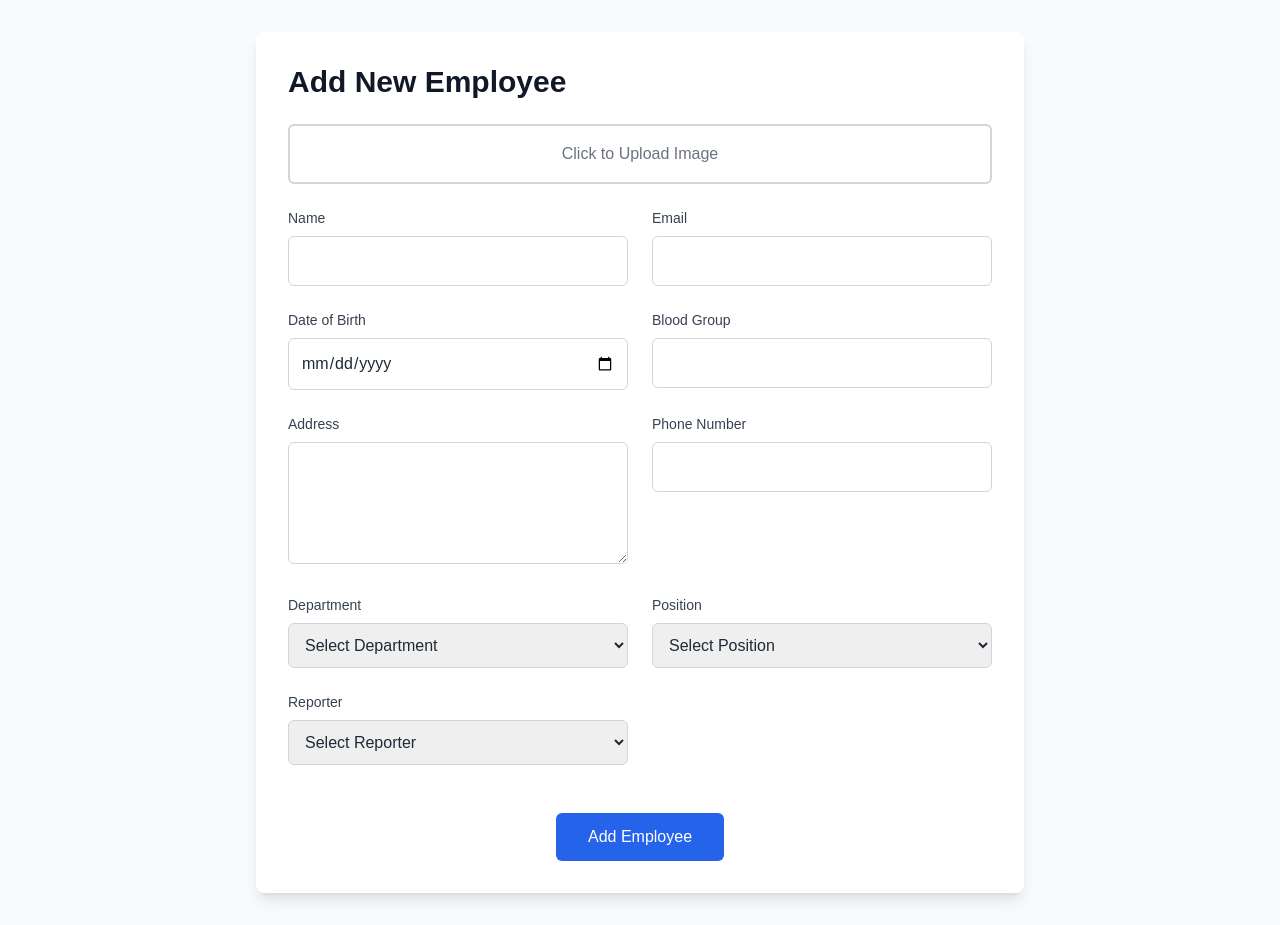
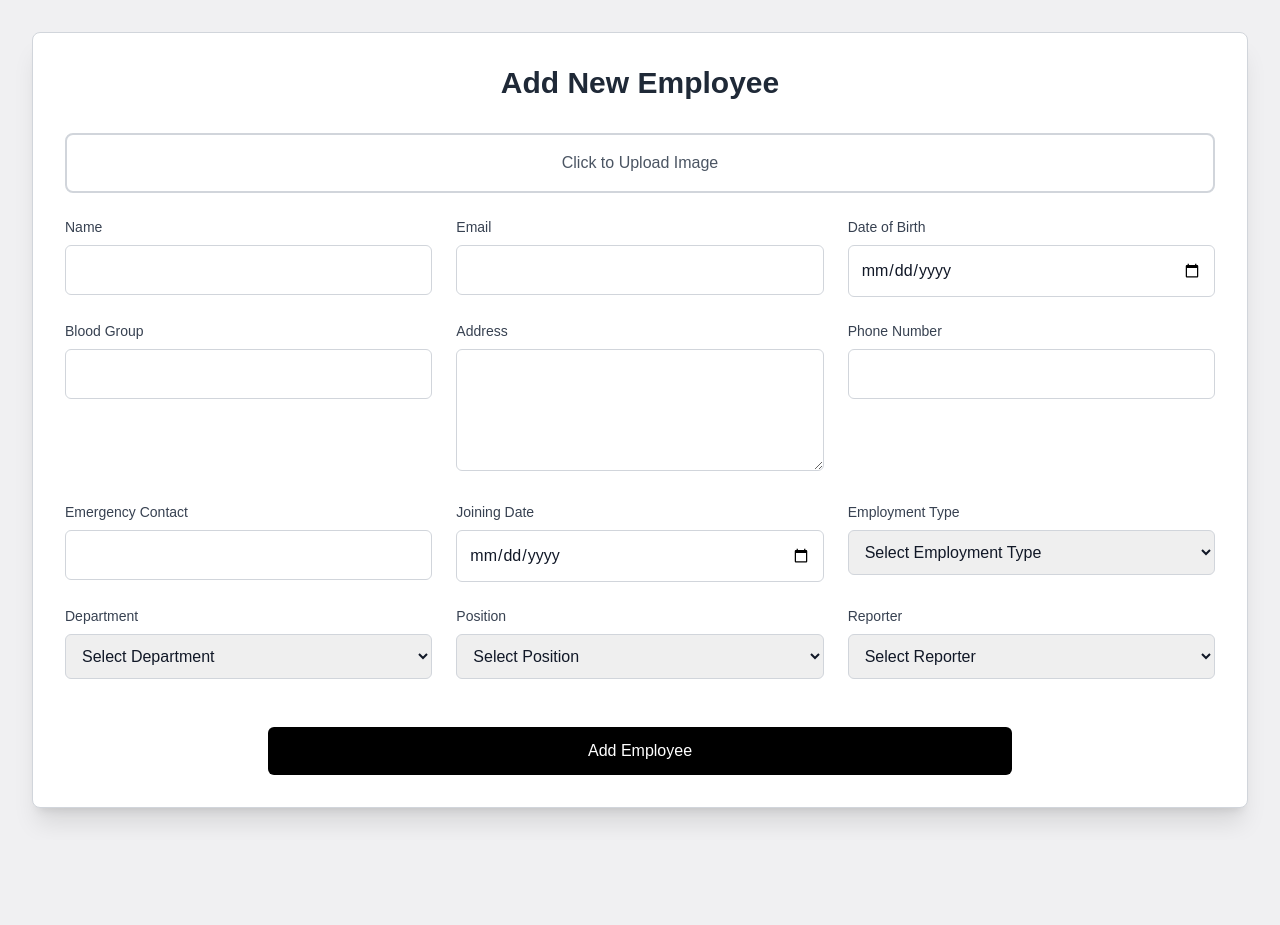
Before and after one commit to HumStudios/hootwebpagenew, a Next.js app: page /admin/add-employee in a window 1280 px wide. After the commit the page ends 840 px from the top, so only its background shows below. Built offline with nearby package versions, Linux system fonts and the light colour scheme; no server answers; sample sign-in values are in the browser's storage.

Commit message:
New things

```diff
--- a/src/app/admin/add-employee/page.tsx
+++ b/src/app/admin/add-employee/page.tsx
@@ -1,6 +1,6 @@
 "use client";
 import React, { useEffect, useState } from 'react';
-import { useRouter } from 'next/navigation'; // Import from 'next/navigation' in Next.js 13+
+import { useRouter } from 'next/navigation';
 import { collection, doc, getDocs, setDoc } from 'firebase/firestore';
 import { auth, db } from '@/firebase/firebase';
 import Image from 'next/image';
@@ -9,23 +9,23 @@ const AddEmployee = () => {
     const router = useRouter();
     const [isMounted, setIsMounted] = useState(false);
     useEffect(() => {
-        setIsMounted(true); // Ensure the component is only mounted on the client side
+        setIsMounted(true);
     }, []);
 
     useEffect(() => {
         if (isMounted) {
-            // Check if the user is authenticated
             const unsubscribe = auth.onAuthStateChanged(user => {
                 if (!user) {
-                    router.push('/admin');  // Redirect to login page if not logged in
+                    router.push('/admin');
                 } else {
-                    setLoading(false);  // User is logged in, show dashboard
+                    setLoading(false);
                 }
             });
 
             return unsubscribe;
         }
     }, [isMounted, router]);
+
     const [employeeData, setEmployeeData] = useState({
         name: '',
         email: '',
@@ -36,10 +36,13 @@ const AddEmployee = () => {
         department: '',
         position: '',
         reporter: '',
-        image: null as File | null, // To hold the employee's image
+        emergencyContact: '',
+        joiningDate: '',
+        employmentType: '',
+        image: null as File | null,
     });
 
-    const [loading, setLoading] = useState(false); // Track loading state
+    const [loading, setLoading] = useState(false);
 
     const handleImageChange = (e: React.ChangeEvent<HTMLInputElement>) => {
         const file = e.target.files ? e.target.files[0] : null;
@@ -62,23 +65,19 @@ const AddEmployee = () => {
     const handleSubmit = async (e: React.FormEvent) => {
         e.preventDefault();
 
-        // Validate inputs before submitting
         if (!employeeData.name || !employeeData.email || !employeeData.phone) {
             alert('Please fill in all the required fields!');
             return;
         }
         const employeeCollection = collection(db, "employee");
         const snapshot = await getDocs(employeeCollection);
-        const serialNumber = snapshot.size + 1; // Increment by 1 for the new entry
+        const serialNumber = snapshot.size + 1;
 
-        // Set the document ID as name + dob + email
         const documentId = `Hum${employeeData.department}${employeeData.name}${employeeData.dob}${serialNumber}`;
 
-        // Set loading state to true when submitting
         setLoading(true);
 
         try {
-            // Add employee data to Firestore
             await setDoc(doc(db, "employee", documentId), {
                 name: employeeData.name,
                 email: employeeData.email,
@@ -89,37 +88,37 @@ const AddEmployee = () => {
                 department: employeeData.department,
                 position: employeeData.position,
                 reporter: employeeData.reporter,
-                image: "" // Handle image data
+                emergencyContact: employeeData.emergencyContact,
+                joiningDate: employeeData.joiningDate,
+                employmentType: employeeData.employmentType,
+                image: "",
             });
 
-            // Show success alert and redirect
             alert('Employee added successfully!');
-            router.push('/admin/dashboard'); // Redirect to the dashboard or another page
+            router.push('/admin/dashboard');
         } catch (error) {
             console.error("Error adding document: ", error);
             alert('Failed to add employee. Please try again!');
         } finally {
-            // Set loading state to false after submission is complete
             setLoading(false);
         }
     };
 
     return (
-        <div className="min-h-screen bg-gray-50 text-gray-800 flex flex-col items-center justify-center p-8 space-y-8">
-            {/* Add Employee Form */}
-            <div className="w-full max-w-3xl bg-white p-8 rounded-lg shadow-lg">
-                <h2 className="text-3xl font-semibold text-gray-900 mb-6">Add New Employee</h2>
+        <div className="min-h-screen bg-background text-gray-900 flex flex-col items-center justify-start p-8 space-y-8 overflow-auto">
+            <div className="w-full  bg-white p-8 rounded-lg shadow-xl border border-gray-300">
+                <h2 className="text-3xl font-semibold text-gray-800 mb-8 text-center">Add New Employee</h2>
 
                 <form onSubmit={handleSubmit} className="space-y-6">
                     {/* Image Picker */}
                     <div className="flex justify-center items-center mb-6">
-                        <label className="w-full text-center text-gray-500">
+                        <label className="w-full text-center text-gray-600">
                             <input
                                 type="file"
                                 onChange={handleImageChange}
                                 className="hidden"
                             />
-                            <div className="cursor-pointer w-full p-4 border-2 border-gray-300 rounded-md hover:border-blue-500">
+                            <div className="cursor-pointer w-full p-4 border-2 border-gray-300 rounded-lg hover:border-blue-500">
                                 {employeeData.image ? (
                                     <Image
                                         src={URL.createObjectURL(employeeData.image)}
@@ -136,7 +135,7 @@ const AddEmployee = () => {
                     </div>
 
                     {/* Form Fields */}
-                    <div className="grid grid-cols-1 sm:grid-cols-2 gap-6">
+                    <div className="grid grid-cols-1 sm:grid-cols-3 gap-6">
                         <div>
                             <label htmlFor="name" className="block text-sm font-medium text-gray-700">Name</label>
                             <input
@@ -145,7 +144,7 @@ const AddEmployee = () => {
                                 name="name"
                                 value={employeeData.name}
                                 onChange={handleChange}
-                                className="mt-2 w-full p-3 border border-gray-300 rounded-md focus:ring-2 focus:ring-blue-400"
+                                className="mt-2 w-full p-3 border border-gray-300 rounded-md focus:ring-2 focus:ring-blue-500"
                                 required
                             />
                         </div>
@@ -158,7 +157,7 @@ const AddEmployee = () => {
                                 name="email"
                                 value={employeeData.email}
                                 onChange={handleChange}
-                                className="mt-2 w-full p-3 border border-gray-300 rounded-md focus:ring-2 focus:ring-blue-400"
+                                className="mt-2 w-full p-3 border border-gray-300 rounded-md focus:ring-2 focus:ring-blue-500"
                                 required
                             />
                         </div>
@@ -171,7 +170,7 @@ const AddEmployee = () => {
                                 name="dob"
                                 value={employeeData.dob}
                                 onChange={handleChange}
-                                className="mt-2 w-full p-3 border border-gray-300 rounded-md focus:ring-2 focus:ring-blue-400"
+                                className="mt-2 w-full p-3 border border-gray-300 rounded-md focus:ring-2 focus:ring-blue-500"
                             />
                         </div>
 
@@ -183,7 +182,7 @@ const AddEmployee = () => {
                                 name="bloodGroup"
                                 value={employeeData.bloodGroup}
                                 onChange={handleChange}
-                                className="mt-2 w-full p-3 border border-gray-300 rounded-md focus:ring-2 focus:ring-blue-400"
+                                className="mt-2 w-full p-3 border border-gray-300 rounded-md focus:ring-2 focus:ring-blue-500"
                             />
                         </div>
 
@@ -194,7 +193,7 @@ const AddEmployee = () => {
                                 name="address"
                                 value={employeeData.address}
                                 onChange={handleChange}
-                                className="mt-2 w-full p-3 border border-gray-300 rounded-md focus:ring-2 focus:ring-blue-400"
+                                className="mt-2 w-full p-3 border border-gray-300 rounded-md focus:ring-2 focus:ring-blue-500"
                                 rows={4}
                             />
                         </div>
@@ -207,9 +206,52 @@ const AddEmployee = () => {
                                 name="phone"
                                 value={employeeData.phone}
                                 onChange={handleChange}
-                                className="mt-2 w-full p-3 border border-gray-300 rounded-md focus:ring-2 focus:ring-blue-400"
+                                className="mt-2 w-full p-3 border border-gray-300 rounded-md focus:ring-2 focus:ring-blue-500"
                                 required
                             />
+                        </div>
+
+                        {/* Emergency Contact */}
+                        <div>
+                            <label htmlFor="emergencyContact" className="block text-sm font-medium text-gray-700">Emergency Contact</label>
+                            <input
+                                type="text"
+                                id="emergencyContact"
+                                name="emergencyContact"
+                                value={employeeData.emergencyContact}
+                                onChange={handleChange}
+                                className="mt-2 w-full p-3 border border-gray-300 rounded-md focus:ring-2 focus:ring-blue-500"
+                            />
+                        </div>
+
+                        {/* Joining Date */}
+                        <div>
+                            <label htmlFor="joiningDate" className="block text-sm font-medium text-gray-700">Joining Date</label>
+                            <input
+                                type="date"
+                                id="joiningDate"
+                                name="joiningDate"
+                                value={employeeData.joiningDate}
+                                onChange={handleChange}
+                                className="mt-2 w-full p-3 border border-gray-300 rounded-md focus:ring-2 focus:ring-blue-500"
+                            />
+                        </div>
+
+                        {/* Employment Type */}
+                        <div>
+                            <label htmlFor="employmentType" className="block text-sm font-medium text-gray-700">Employment Type</label>
+                            <select
+                                id="employmentType"
+                                name="employmentType"
+                                value={employeeData.employmentType}
+                                onChange={handleChange}
+                                className="mt-2 w-full p-3 border border-gray-300 rounded-md focus:ring-2 focus:ring-blue-500"
+                            >
+                                <option value="">Select Employment Type</option>
+                                <option value="Full-time">Full-time</option>
+                                <option value="Part-time">Part-time</option>
+                                <option value="Contract">Contract</option>
+                            </select>
                         </div>
 
                         {/* Department Dropdown */}
@@ -220,14 +262,12 @@ const AddEmployee = () => {
                                 name="department"
                                 value={employeeData.department}
                                 onChange={handleChange}
-                                className="mt-2 w-full p-3 border border-gray-300 rounded-md focus:ring-2 focus:ring-blue-400"
+                                className="mt-2 w-full p-3 border border-gray-300 rounded-md focus:ring-2 focus:ring-blue-500"
                             >
                                 <option value="">Select Department</option>
                                 <option value="Development">Development</option>
                                 <option value="Digital">Digital</option>
                                 <option value="Operations">Operations</option>
-
-                                {/* Add more departments as needed */}
                             </select>
                         </div>
 
@@ -239,7 +279,7 @@ const AddEmployee = () => {
                                 name="position"
                                 value={employeeData.position}
                                 onChange={handleChange}
-                                className="mt-2 w-full p-3 border border-gray-300 rounded-md focus:ring-2 focus:ring-blue-400"
+                                className="mt-2 w-full p-3 border border-gray-300 rounded-md focus:ring-2 focus:ring-blue-500"
                             >
                                 <option value="">Select Position</option>
                                 <option value="Manager">Manager</option>
@@ -247,8 +287,6 @@ const AddEmployee = () => {
                                 <option value="Designer">Designer</option>
                                 <option value="Analyst">Analyst</option>
                                 <option value="CEO">CEO</option>
-                                <option value="MD">MD</option>
-                                {/* Add more positions as needed */}
                             </select>
                         </div>
 
@@ -260,13 +298,11 @@ const AddEmployee = () => {
                                 name="reporter"
                                 value={employeeData.reporter}
                                 onChange={handleChange}
-                                className="mt-2 w-full p-3 border border-gray-300 rounded-md focus:ring-2 focus:ring-blue-400"
+                                className="mt-2 w-full p-3 border border-gray-300 rounded-md focus:ring-2 focus:ring-blue-500"
                             >
                                 <option value="">Select Reporter</option>
                                 <option value="Manager">Manager</option>
                                 <option value="CEO">CEO</option>
-                                <option value="MD">MD</option>
-                                {/* Add more reporters as needed */}
                             </select>
                         </div>
                     </div>
@@ -275,11 +311,11 @@ const AddEmployee = () => {
                     <div className="flex justify-center">
                         <button
                             type="submit"
-                            className="mt-6 px-8 py-3 text-white bg-blue-600 rounded-md hover:bg-blue-700 focus:ring-2 focus:ring-blue-500 transition-all"
-                            disabled={loading} // Disable the button while loading
+                            className="mt-6 px-80 py-3 text-white bg-black rounded-md hover:bg-textbronze focus:ring-2  hover:scale-125 transition-all"
+                            disabled={loading}
                         >
                             {loading ? (
-                                <span>Loading...</span> // Show loader text or an animation here
+                                <span>Loading...</span>
                             ) : (
                                 'Add Employee'
                             )}
--- a/src/app/admin/employee-details/details-view.tsx
+++ b/src/app/admin/employee-details/details-view.tsx
@@ -6,7 +6,7 @@ import { db } from "@/firebase/firebase";
 import { useSearchParams } from "next/navigation";
 import Image from "next/image";
 
-// Define the Employee type
+// Define the Employee type with the new fields
 type Employee = {
     id: string;
     name: string;
@@ -18,6 +18,10 @@ type Employee = {
     reporter: string;
     blood: string;
     image: string;
+    dob: string;
+    emergencyContact: string;
+    joiningDate: string;
+    employmentType: string;
 };
 
 const ViewEmployeeDetails: React.FC = () => {
@@ -58,6 +62,10 @@ const ViewEmployeeDetails: React.FC = () => {
                             address: data.address,
                             blood: data.bloodGroup,
                             image: data.image,
+                            dob: data.dob,
+                            emergencyContact: data.emergencyContact,
+                            joiningDate: data.joiningDate,
+                            employmentType: data.employmentType,
                         });
                     } else {
                         alert("Employee not found");
@@ -76,8 +84,8 @@ const ViewEmployeeDetails: React.FC = () => {
     }, [isMounted, router, searchParams]);
 
     return (
-        <div className="min-h-screen bg-gray-50 text-gray-800 flex flex-col items-center justify-center p-8 space-y-8">
-            <div className="w-full  bg-white p-8 rounded-lg shadow-lg">
+        <div className="min-h-screen w-full bg-background text-gray-800 flex flex-col items-center justify-center p-8 space-y-8">
+            <div className="w-full bg-white p-8 rounded-lg shadow-lg">
                 <h2 className="text-3xl font-semibold text-gray-900 mb-6">Employee Details</h2>
 
                 {loading ? (
@@ -104,7 +112,7 @@ const ViewEmployeeDetails: React.FC = () => {
                         </div>
 
                         {/* Employee Details */}
-                        <div className="grid grid-cols-1 sm:grid-cols-2 gap-6">
+                        <div className="grid grid-cols-1 sm:grid-cols-3 gap-6 ">
                             <div>
                                 <label className="block text-sm font-medium text-gray-700">Name</label>
                                 <input
@@ -184,13 +192,54 @@ const ViewEmployeeDetails: React.FC = () => {
                                     className="mt-2 w-full p-3 border border-gray-300 rounded-md bg-gray-100"
                                 />
                             </div>
+
+                            {/* New Fields */}
+                            <div>
+                                <label className="block text-sm font-medium text-gray-700">Date of Birth</label>
+                                <input
+                                    type="text"
+                                    value={employee.dob}
+                                    readOnly
+                                    className="mt-2 w-full p-3 border border-gray-300 rounded-md bg-gray-100"
+                                />
+                            </div>
+
+                            <div>
+                                <label className="block text-sm font-medium text-gray-700">Emergency Contact</label>
+                                <input
+                                    type="text"
+                                    value={employee.emergencyContact}
+                                    readOnly
+                                    className="mt-2 w-full p-3 border border-gray-300 rounded-md bg-gray-100"
+                                />
+                            </div>
+
+                            <div>
+                                <label className="block text-sm font-medium text-gray-700">Joining Date</label>
+                                <input
+                                    type="text"
+                                    value={employee.joiningDate}
+                                    readOnly
+                                    className="mt-2 w-full p-3 border border-gray-300 rounded-md bg-gray-100"
+                                />
+                            </div>
+
+                            <div>
+                                <label className="block text-sm font-medium text-gray-700">Employment Type</label>
+                                <input
+                                    type="text"
+                                    value={employee.employmentType}
+                                    readOnly
+                                    className="mt-2 w-full p-3 border border-gray-300 rounded-md bg-gray-100"
+                                />
+                            </div>
                         </div>
 
                         {/* Back Button */}
                         <div className="flex justify-center mt-6">
                             <button
                                 onClick={() => router.push("/admin/view-employee")}
-                                className="px-8 py-3 text-white bg-blue-600 rounded-md hover:bg-blue-700 focus:ring-2 focus:ring-blue-500 transition-all"
+                                className="px-8 py-3 text-white bg-black rounded-md hover:bg-textbronze focus:ring-2 hover:scale-125 focus:ring-blue-500 transition-all"
                             >
                                 Back to Employees List
                             </button>
--- a/src/app/admin/employee-details/page.tsx
+++ b/src/app/admin/employee-details/page.tsx
@@ -3,7 +3,7 @@ import ViewEmployeeDetails from "./details-view";// Adjust the path to your actu
 
 const EmployeeDetailsPage: React.FC = () => {
     return (
-        <div className="min-h-screen w-full bg-gray-50 text-gray-800 flex flex-col items-center justify-center p-8 space-y-8">
+        <div className="h-screen w-screen bg-background text-gray-800 flex flex-col items-center justify-center p-8 space-y-8">
             <Suspense fallback={<div>Loading...</div>}>
                 <ViewEmployeeDetails />
             </Suspense>
```
Also changed, not shown: src/app/admin/view-employee/page.tsx (+25 -11 lines).
